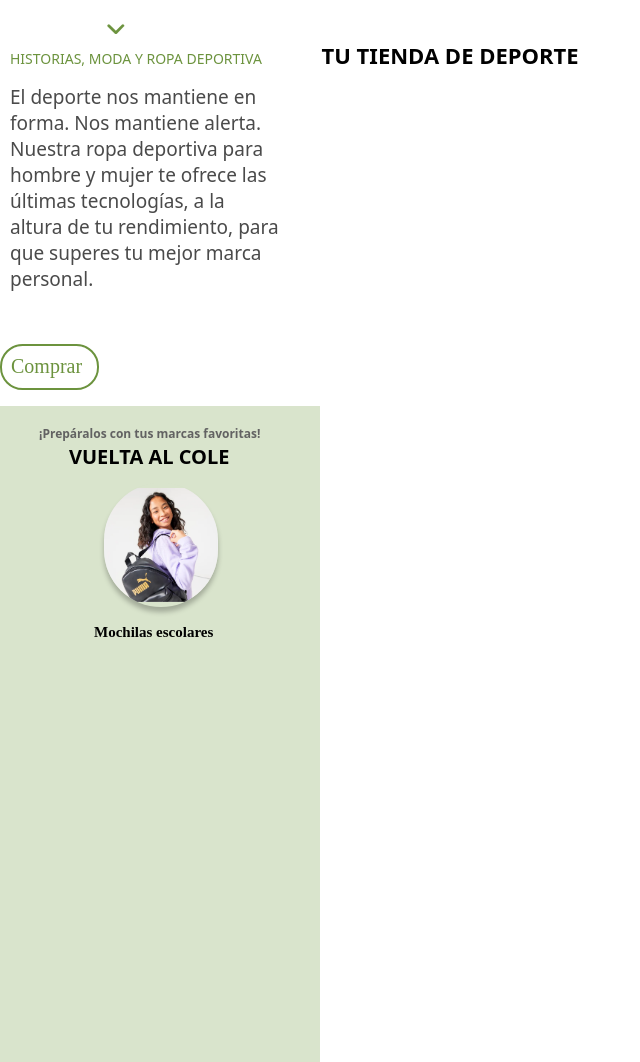
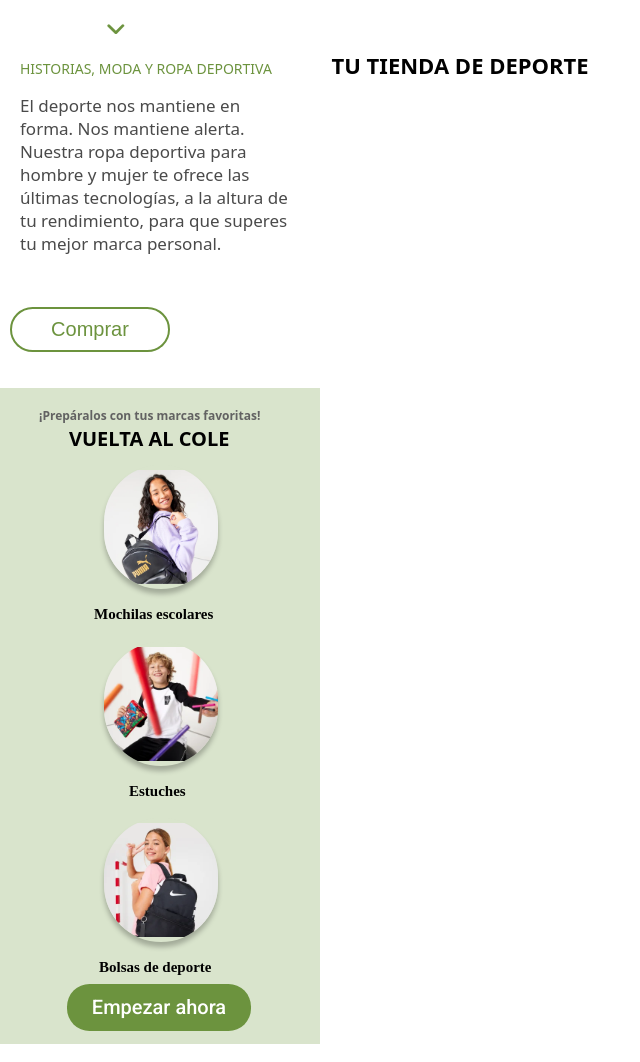
Before and after one commit to Adalab/modulo-1-evaluacion-final-olgabonillo, a website built with Vite: page src/index.html in a window 1280 px wide. Shown: the part 416-1478 px from the top of the page, without its empty margins (0-640 px from the left). Built offline with nearby package versions, Linux system fonts and the light colour scheme.

Commit message:
finish aside

```diff
--- a/src/partials/aside.html
+++ b/src/partials/aside.html
@@ -1,5 +1,5 @@
 <aside>
-    <span class="tips">
+    <div class="content"><span class="tips">
     HISTORIAS, MODA Y ROPA DEPORTIVA
   </span>
   <span class="sport-store">
@@ -8,11 +8,18 @@
   <span class="sport-doc">
     El deporte nos mantiene en forma. Nos mantiene alerta. Nuestra ropa deportiva para hombre y mujer te ofrece las últimas tecnologías, a la altura de tu rendimiento, para que superes tu mejor marca personal.
   </span>
-  <span class="go">Comprar</span>
+  <button class="buy-now">Comprar</button>
+</div>
 <div class="preparated">
     <span class="favorites" >¡Prepáralos con tus marcas favoritas!</span>
     <h1 class="back-to-school">VUELTA AL COLE</h1>
-    <div><img class="children-one" src="/images/lpbts-mod05-img01-desk.png"></div>
+    <div><img class="children-one" src="/images/lpbts-mod05-img01-desk.png" alt="niña con mochila"></div>
     <span class="bags">Mochilas escolares</span>
+    <div><img class="children-two" src="/images/lpbts-mod05-img04-mob.png" alt="niño con colores"></div>
+    <span class="case">Estuches</span>
+    <div><img class="children-three" src="/images/lpbts-mod05-img03-mob.png" alt="niña con mochila de deporte"></div>
+    <span class="sport-bag">Bolsas de deporte</span>
+    <div class="center"><button class="start-now">Empezar ahora</button></div>
+
 </div>
 </aside>
--- a/src/scss/layout/_aside.scss
+++ b/src/scss/layout/_aside.scss
@@ -37,8 +37,8 @@
     display: block;
     margin: 0px 0 42px;
     padding: 10px;
-    font-family: system-ui, -apple-system, BlinkMacSystemFont, 'Segoe UI', Roboto, Oxygen, Ubuntu, Cantarell, 'Open Sans', 'Helvetica Neue', sans-serif;
-    font-size: 19px;
+    font-family: system-ui, -apple-system, BlinkMacSystemFont, "Segoe UI", Roboto, Oxygen, Ubuntu, Cantarell, "Open Sans", "Helvetica Neue", sans-serif;
+    font-size: 17px;
     font-weight: normal;
     font-stretch: normal;
     font-style: normal;
@@ -48,15 +48,18 @@
     color: #4a4a4a;
 }
 
-.go {
-    width: 99px;
-    height: 46px;
+.buy-now {
+    width: 160px;
+    height: 45px;
+    flex-grow: 0;
+    margin: 0 0 10px;
+    border-radius: 22.5px;
     color: #6c933e;
     padding: 9px;
     font-size: 20px;
     border: solid 2px #6c933e;
-    border-radius: 22.5px;
     display: block;
+    background-color: white;
 }
 
 .preparated {
@@ -103,3 +106,69 @@
   padding-left: 85px;
   padding-top: 0;
 }
+
+.children-two {
+    width: 114px;
+    height: 124.1px;
+    flex-grow: 0;
+    margin: 11.4px 91px 5px 95px;
+    object-fit: contain;
+    box-shadow: 0 5px 5px 0 rgba(0, 0, 0, 0.25);
+    border-radius: 100px;
+}
+
+.case {
+  font-family: RobotoSlab;
+  font-size: 15px;
+  font-weight: bold;
+  line-height: 2.14;
+  color: black;
+  padding-left: 120px;
+  padding-top: 0;
+}
+
+.children-three {
+    width: 114px;
+    height: 124.1px;
+    flex-grow: 0;
+    margin: 11.4px 91px 5px 95px;
+    object-fit: contain;
+    box-shadow: 0 5px 5px 0 rgba(0, 0, 0, 0.25);
+    border-radius: 100px;
+}
+
+.sport-bag {
+    font-family: RobotoSlab;
+    font-size: 15px;
+    font-weight: bold;
+    line-height: 2.14;
+    color: black;
+    padding-left: 90px;
+    padding-top: 0;
+}
+
+.start-now {
+    font-family: Roboto;
+    font-size: 20px;
+    font-weight: 500;
+    font-stretch: normal;
+    font-style: normal;
+    line-height: 2.25;
+    letter-spacing: normal;
+    text-align: center;
+    color: white;
+    width: 184px;
+    height: 47.3px;
+    margin: 0 0 10.5px;
+    border-radius: 22.5px;
+    background-color: #6c933e;
+    border: none;
+}
+
+.center {
+    text-align: center;
+}
+
+.content {
+    padding: 10px;
+}
```
